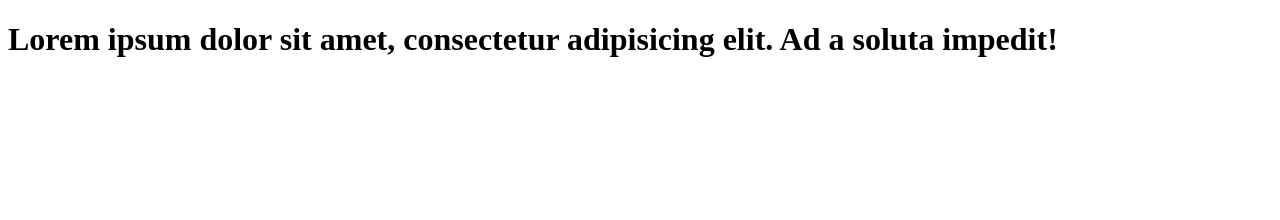
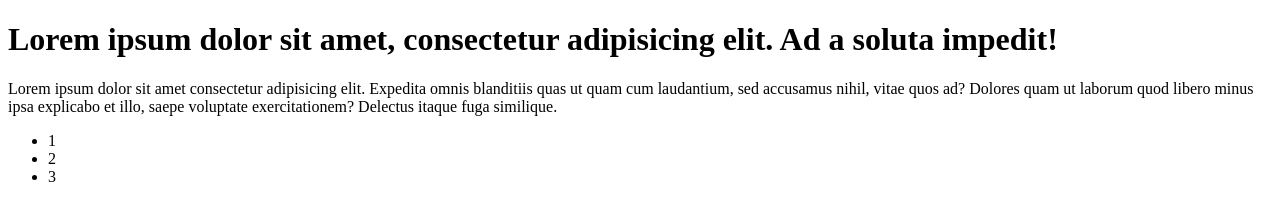
Before and after one commit to TanmayVyas149/test, a plain HTML site: page index.html in a window 1280 px wide. Drawn offline with Linux system fonts and the light colour scheme.

Commit message:
add a list

```diff
--- a/index.html
+++ b/index.html
@@ -9,5 +9,10 @@
     <h1>
         Lorem ipsum dolor sit amet, consectetur adipisicing elit. Ad a soluta impedit!
     </h1>
+    <p>Lorem ipsum dolor sit amet consectetur adipisicing elit. Expedita omnis blanditiis quas ut quam cum laudantium, sed accusamus nihil, vitae quos ad? Dolores quam ut laborum quod libero minus ipsa explicabo et illo, saepe voluptate exercitationem? Delectus itaque fuga similique.</p>
+    <ul>
+    <li>1</li>
+    <li>2</li>
+    <li>3</li></ul>
 </body>
 </html>
```
